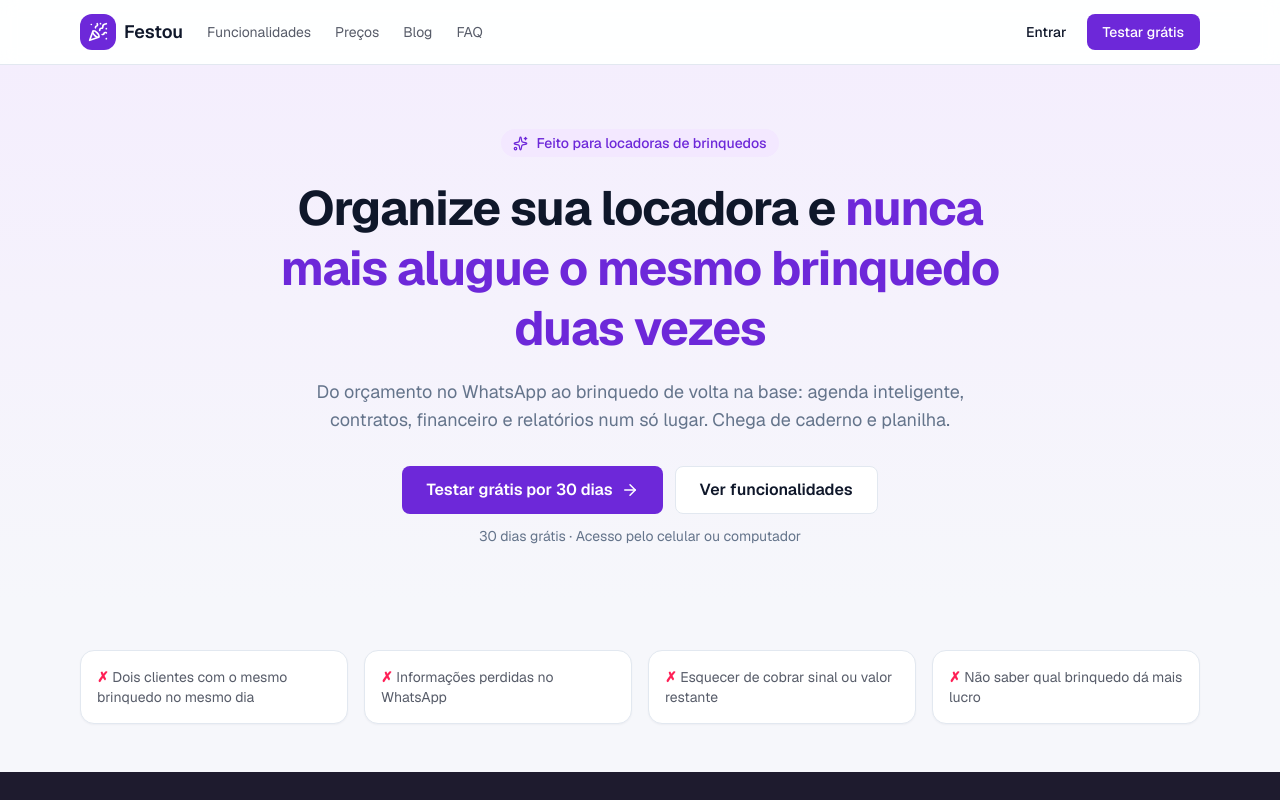
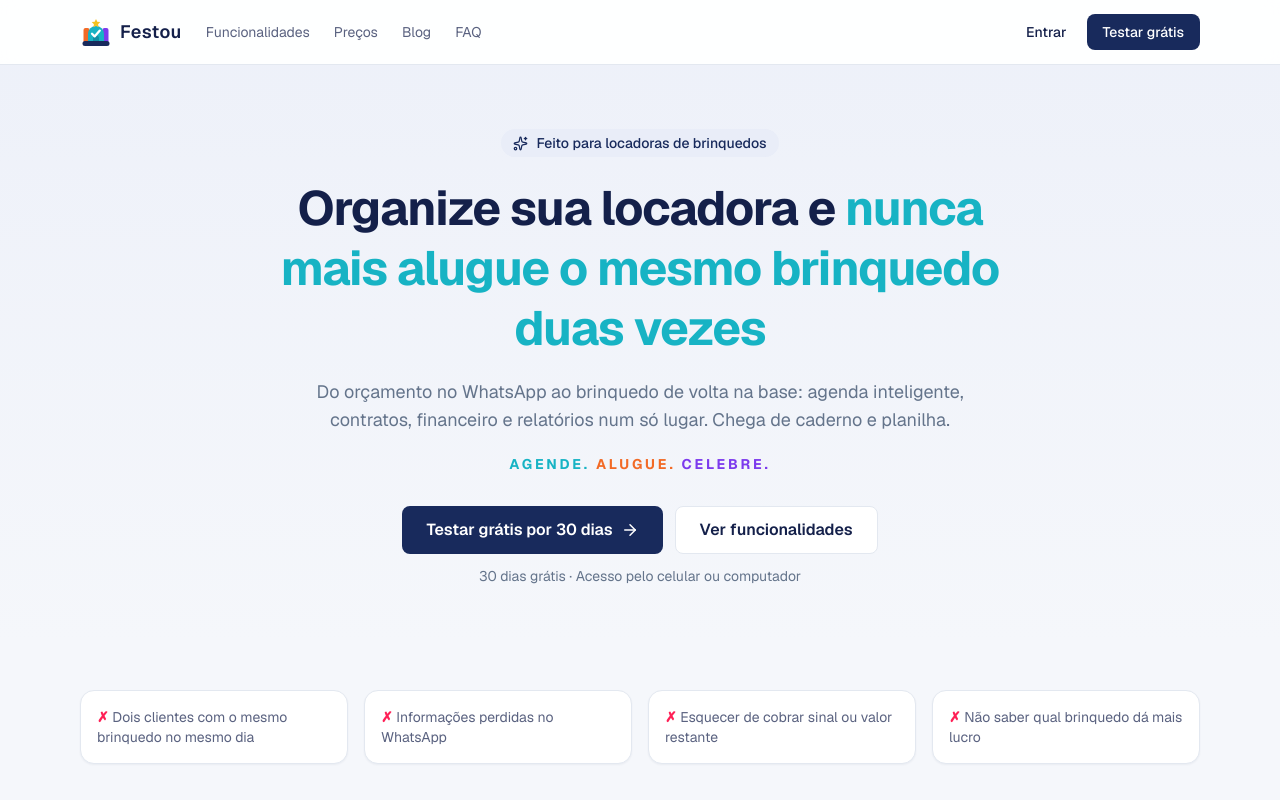
Before and after one commit to vuonecom-svg/festou, a Next.js app: page / in a window 1280 px wide. Shown: the top 800 px of the page. Built offline with nearby package versions, Linux system fonts and the light colour scheme.

Commit message:
Identidade da marca: paleta navy+teal/laranja/roxo/amarelo, icone do pula-pula (BrandMark) e slogan Agende/Alugue/Celebre

```diff
--- a/src/app/(site)/layout.tsx
+++ b/src/app/(site)/layout.tsx
@@ -1,5 +1,5 @@
 import Link from "next/link";
-import { PartyPopper } from "lucide-react";
+import { BrandMark } from "@/components/brand-mark";
 
 export default function SiteLayout({ children }: { children: React.ReactNode }) {
   return (
@@ -7,10 +7,8 @@ export default function SiteLayout({ children }: { children: React.ReactNode })
       <header className="sticky top-0 z-40 bg-surface/90 backdrop-blur border-b border-border">
         <div className="mx-auto max-w-6xl px-4 h-16 flex items-center gap-6">
           <Link href="/" className="flex items-center gap-2">
-            <span className="grid place-items-center h-9 w-9 rounded-xl bg-primary text-primary-fg">
-              <PartyPopper size={20} />
-            </span>
-            <span className="font-semibold text-lg">Festou</span>
+            <BrandMark size={32} />
+            <span className="font-semibold text-lg tracking-wide">Festou</span>
           </Link>
           <nav className="hidden md:flex items-center gap-6 text-sm text-foreground/70">
             <Link href="/#funcionalidades" className="hover:text-foreground">Funcionalidades</Link>
@@ -35,12 +33,10 @@ export default function SiteLayout({ children }: { children: React.ReactNode })
         <div className="mx-auto max-w-6xl px-4 py-10 grid gap-8 sm:grid-cols-2 lg:grid-cols-4 text-sm">
           <div>
             <div className="flex items-center gap-2 mb-3">
-              <span className="grid place-items-center h-8 w-8 rounded-lg bg-primary text-primary-fg">
-                <PartyPopper size={17} />
-              </span>
+              <BrandMark size={28} />
               <span className="font-semibold">Festou</span>
             </div>
-            <p className="text-muted">Gestão completa para locadoras de brinquedos e itens de festa.</p>
+            <p className="text-muted">Agende. Alugue. Celebre. Gestão completa para locadoras de brinquedos e itens de festa.</p>
           </div>
           <div>
             <p className="font-medium mb-2">Produto</p>
--- a/src/app/(site)/page.tsx
+++ b/src/app/(site)/page.tsx
@@ -27,10 +27,13 @@ export default function LandingPage() {
             <Sparkles size={15} /> Feito para locadoras de brinquedos
           </span>
           <h1 className="mt-5 text-4xl sm:text-5xl font-bold tracking-tight max-w-3xl mx-auto leading-tight">
-            Organize sua locadora e <span className="text-primary">nunca mais alugue o mesmo brinquedo duas vezes</span>
+            Organize sua locadora e <span className="text-accent">nunca mais alugue o mesmo brinquedo duas vezes</span>
           </h1>
           <p className="mt-5 text-lg text-muted max-w-2xl mx-auto">
             Do orçamento no WhatsApp ao brinquedo de volta na base: agenda inteligente, contratos, financeiro e relatórios num só lugar. Chega de caderno e planilha.
+          </p>
+          <p className="mt-5 text-sm font-bold uppercase tracking-[0.2em]">
+            <span className="text-accent">Agende.</span> <span className="text-accent-orange">Alugue.</span> <span className="text-accent-purple">Celebre.</span>
           </p>
           <div className="mt-8 flex flex-wrap items-center justify-center gap-3">
             <Link href="/#precos" className="inline-flex items-center gap-2 rounded-lg bg-primary text-primary-fg px-6 h-12 font-semibold hover:bg-primary/90">
--- a/src/app/globals.css
+++ b/src/app/globals.css
@@ -1,21 +1,28 @@
 @import "tailwindcss";
 
-/* ── Festou — design system ────────────────────────────────
-   SaaS claro, limpo, cards grandes. Paleta: índigo/roxo festivo
-   como primária, cinza-ardósia para texto/superfícies. */
+/* ── Festou — design system (identidade da marca) ──────────
+   Azul-marinho como cor principal + teal / laranja / roxo /
+   amarelo de apoio (paleta do logotipo). */
 
 :root {
-  --background: #f6f7fb;
+  --background: #f5f7fb;
   --surface: #ffffff;
-  --foreground: #0f172a;
+  --foreground: #14204a;      /* navy do wordmark */
   --muted: #64748b;
-  --border: #e2e8f0;
-  --primary: #6d28d9;
+  --border: #e3e8f0;
+
+  --primary: #182a5c;         /* azul-marinho da marca */
   --primary-fg: #ffffff;
-  --primary-soft: #f3e8ff;
-  --sidebar: #1e1b2e;
-  --sidebar-fg: #cbd5e1;
-  --sidebar-active: #7c3aed;
+  --primary-soft: #e9edf8;
+
+  --accent: #17b3c4;          /* teal */
+  --accent-orange: #f26a26;
+  --accent-purple: #7c3aed;
+  --accent-yellow: #f4c220;
+
+  --sidebar: #141f47;         /* navy escuro */
+  --sidebar-fg: #b8c2db;
+  --sidebar-active: #0f8ea3;  /* teal (item ativo) */
 }
 
 @theme inline {
@@ -27,6 +34,10 @@
   --color-primary: var(--primary);
   --color-primary-fg: var(--primary-fg);
   --color-primary-soft: var(--primary-soft);
+  --color-accent: var(--accent);
+  --color-accent-orange: var(--accent-orange);
+  --color-accent-purple: var(--accent-purple);
+  --color-accent-yellow: var(--accent-yellow);
   --color-sidebar: var(--sidebar);
   --color-sidebar-fg: var(--sidebar-fg);
   --color-sidebar-active: var(--sidebar-active);
@@ -44,10 +55,9 @@ body {
   -webkit-font-smoothing: antialiased;
 }
 
-/* Utilitário de card reutilizável */
 .card {
   background: var(--surface);
   border: 1px solid var(--border);
   border-radius: 0.875rem;
-  box-shadow: 0 1px 2px rgba(15, 23, 42, 0.04);
+  box-shadow: 0 1px 2px rgba(20, 32, 74, 0.05);
 }
--- /dev/null
+++ b/src/components/brand-mark.tsx
@@ -0,0 +1,38 @@
+// Ícone da marca Festou — pula-pula (torres + domo + base) com check e estrela,
+// nas cores do logotipo. Simplificado para ler bem em tamanhos pequenos.
+export function BrandMark({ size = 32, className }: { size?: number; className?: string }) {
+  return (
+    <svg
+      width={size}
+      height={size}
+      viewBox="0 0 32 32"
+      fill="none"
+      xmlns="http://www.w3.org/2000/svg"
+      className={className}
+      aria-hidden="true"
+    >
+      {/* torres laterais */}
+      <rect x="3.5" y="12" width="6" height="15" rx="2" fill="#f26a26" />
+      <rect x="22.5" y="12" width="6" height="15" rx="2" fill="#7c3aed" />
+      {/* domo (corpo do pula-pula) */}
+      <path d="M8 27 V18 a8 8 0 0 1 16 0 V27 Z" fill="#17b3c4" />
+      {/* porta */}
+      <path d="M13 27 V22.5 a3 3 0 0 1 6 0 V27 Z" fill="#0f8ea3" />
+      {/* base */}
+      <rect x="2.5" y="25" width="27" height="5" rx="2.5" fill="#182a5c" />
+      {/* check */}
+      <path
+        d="M12 17.8 l2.6 2.6 l5.2 -5.8"
+        stroke="#ffffff"
+        strokeWidth="2.3"
+        strokeLinecap="round"
+        strokeLinejoin="round"
+      />
+      {/* estrela */}
+      <path
+        d="M16 3 l1.3 2.7 3 .4 -2.2 2.1 .5 3 -2.6 -1.4 -2.6 1.4 .5 -3 -2.2 -2.1 3 -.4 Z"
+        fill="#f4c220"
+      />
+    </svg>
+  );
+}
--- a/src/components/sidebar.tsx
+++ b/src/components/sidebar.tsx
@@ -2,7 +2,7 @@
 
 import Link from "next/link";
 import { usePathname } from "next/navigation";
-import { PartyPopper } from "lucide-react";
+import { BrandMark } from "@/components/brand-mark";
 import { NAV_GROUPS } from "@/lib/nav";
 import { cn } from "@/lib/utils";
 
@@ -11,13 +11,11 @@ export function Sidebar() {
 
   return (
     <aside className="hidden md:flex md:w-64 md:flex-col bg-sidebar text-sidebar-fg">
-      <Link href="/dashboard" className="flex items-center gap-2 px-5 h-16 border-b border-white/10">
-        <span className="grid place-items-center h-9 w-9 rounded-xl bg-primary text-primary-fg">
-          <PartyPopper size={20} />
-        </span>
+      <Link href="/dashboard" className="flex items-center gap-2.5 px-5 h-16 border-b border-white/10">
+        <BrandMark size={34} />
         <div className="leading-tight">
-          <p className="font-semibold text-white text-lg">Festou</p>
-          <p className="text-[11px] text-sidebar-fg/70">Gestão de locação</p>
+          <p className="font-semibold text-white text-lg tracking-wide">Festou</p>
+          <p className="text-[10px] text-sidebar-fg/60 uppercase tracking-wider">Agende · Alugue · Celebre</p>
         </div>
       </Link>
 
```
